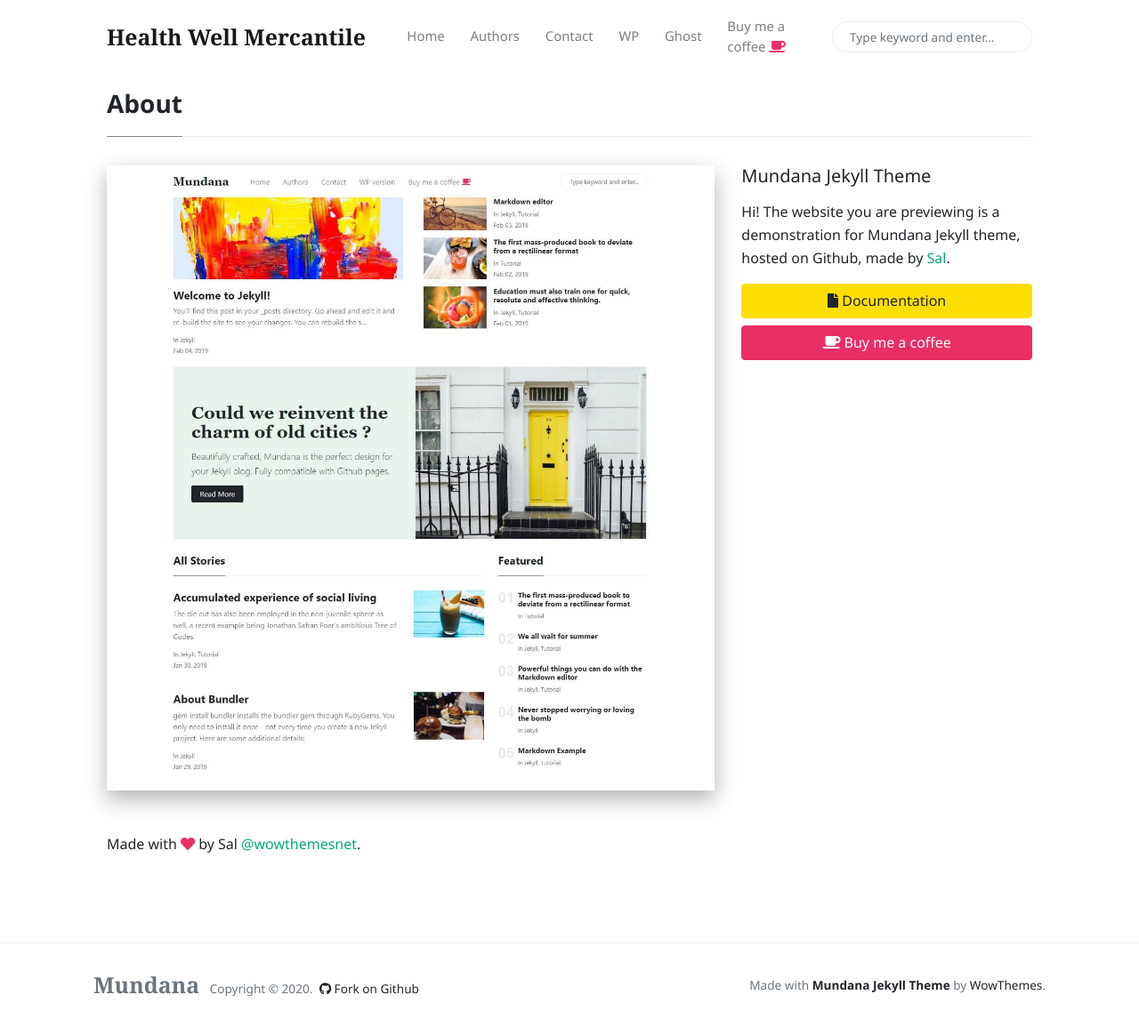
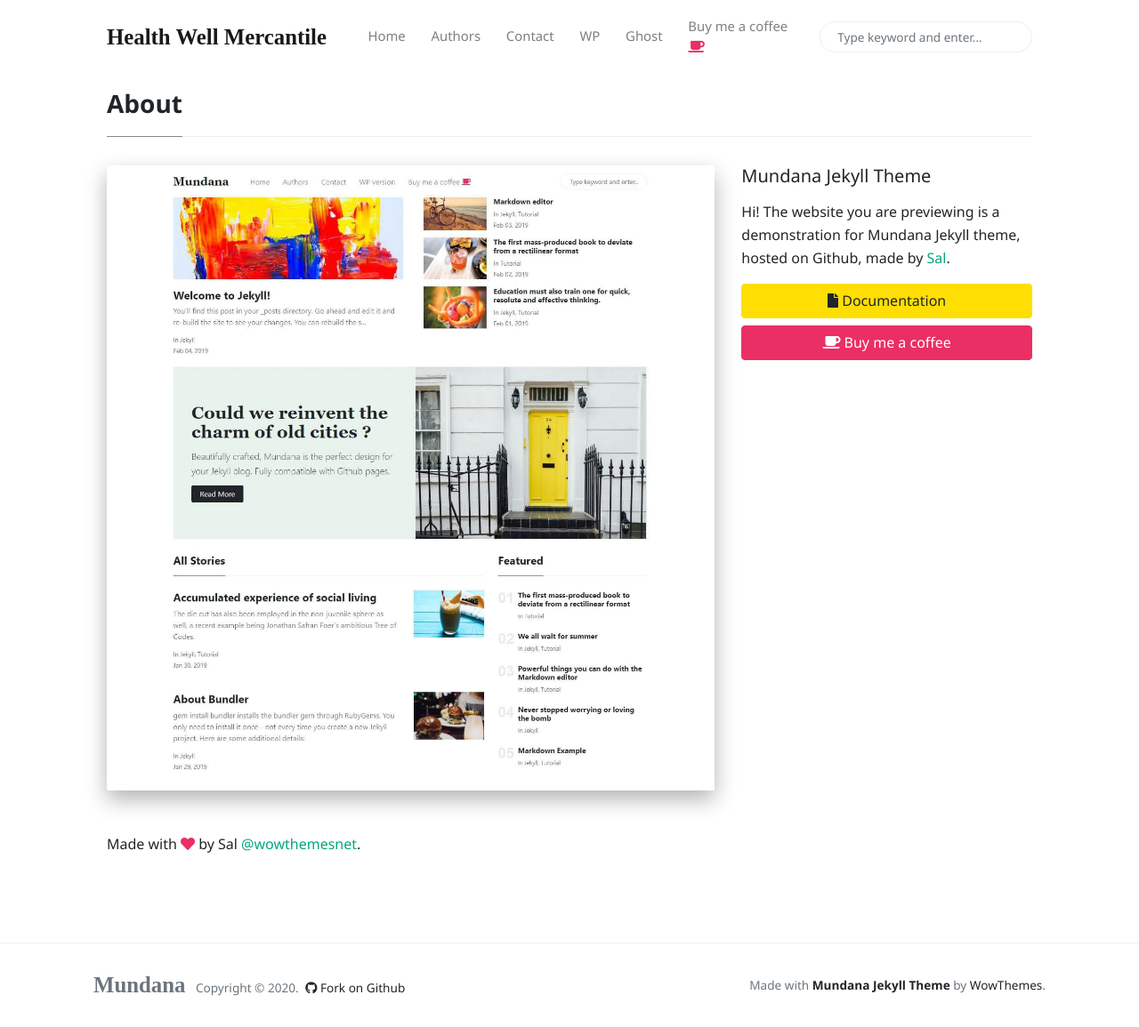
Before and after one commit to mbeconsultingltd/hwm_corp_website, a Jekyll site: the page built from _pages/about.md, in a window 1280 px wide and 1155 px high. Shown: the whole window at 89% size. Built offline with Jekyll 4.4.1, drawn with Linux system fonts in a browser that asks for light colours; nearby versions of some CDN libraries; comment, search, counter and statistics services are not loaded.

Commit message:
update font

```diff
--- a/assets/css/theme.css
+++ b/assets/css/theme.css
@@ -205,7 +205,7 @@ a.text-dark:hover {
 .navbar-brand {
 	margin-right:2rem;
 	font-size:1.55rem;
-    font-family:"Georgia","Times New Roman",serif;
+    font-family:serif;
 }
 .dropdown-item {
 	font-weight:400;
```
